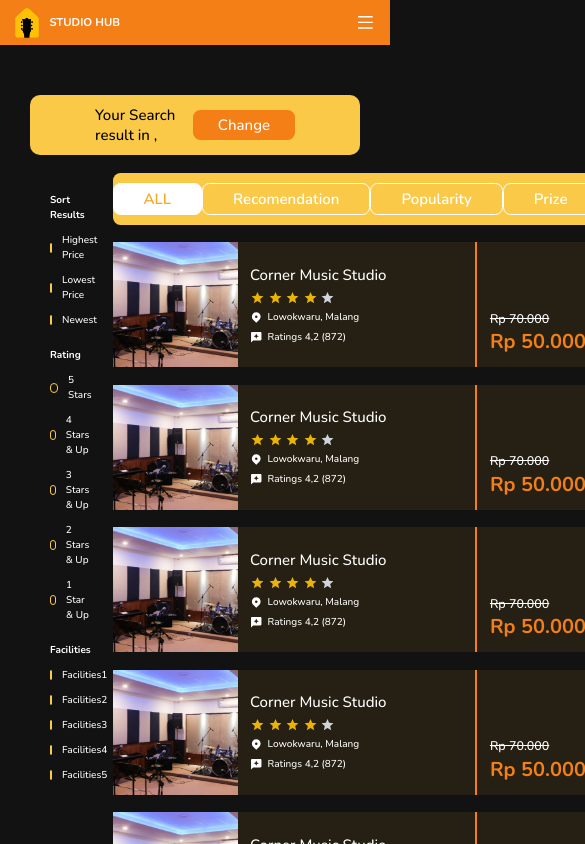
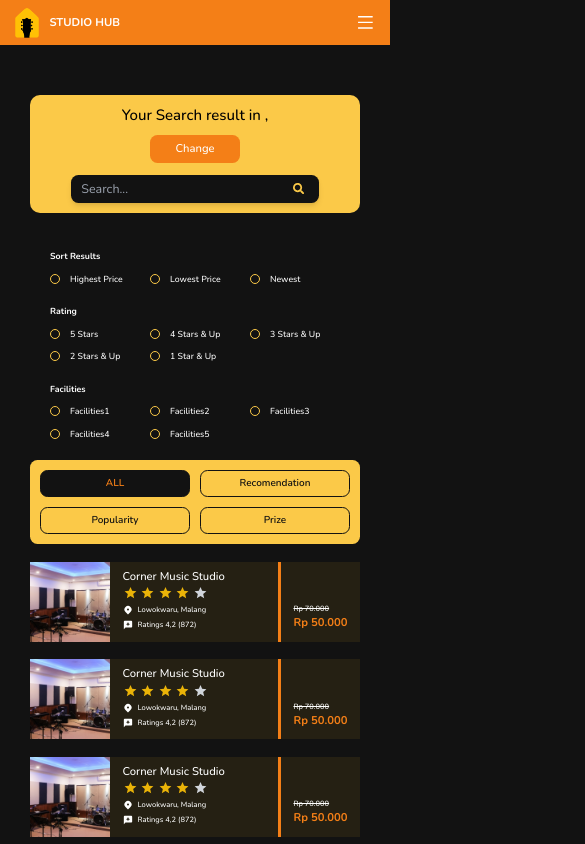
Before and after one commit to Minezee/StudioHub, a React (Vite) app: page /studio-list in a window 390 px wide. Shown: the top 844 px of the page, 585 px wide, since content can reach past the window. Built offline with nearby package versions, Linux system fonts and the light colour scheme.

Commit message:
add responsive for searchList

```diff
--- a/src/components/common/Navbar.jsx
+++ b/src/components/common/Navbar.jsx
@@ -5,6 +5,10 @@ import { IoClose } from "react-icons/io5"
 import { useState, useEffect } from "react"
 
 const navMenu = [
+    {
+        name: "Home",
+        direct: "/",
+    },
     {
         name: "Studio",
         direct: "/",
@@ -33,11 +37,11 @@ const Navbar = () => {
     return (
         <>
             {/* Dekstop */}
-            <header className='w-full hidden justify-between items-center bg-orange-500 px-16 py-4 text-white md:flex'>
-                <div className="flex text-white text-xl font-bold gap-6 items-center">
+            <header className='w-full hidden justify-between items-center bg-orange-500 px-16 py-4 text-white sm:flex'>
+                <NavLink to={'/'} className="flex text-white text-xl font-bold gap-6 items-center">
                     <img src={logo} alt="logo" className="h-14 w-auto" />
                     STUDIO HUB
-                </div>
+                </NavLink>
                 <nav className='flex gap-10 text-xl'>
                     {navMenu.map(menu => (
                         <Link key={menu.name} to={menu.direct}>{menu.name}</Link>
@@ -47,7 +51,7 @@ const Navbar = () => {
             </header>
 
             {/* Mobile */}
-            <header className='w-full flex justify-between md:hidden text-lg bg-orange-500 px-6 py-3 text-white'>
+            <header className='w-full flex justify-between sm:hidden text-lg bg-orange-500 px-6 py-3 text-white'>
                 <NavLink to="/" className="flex text-white font-bold gap-4 items-center">
                     <img src={logo} alt="logo" className="h-12 w-auto" />
                     STUDIO HUB
--- a/src/components/global/Card.jsx
+++ b/src/components/global/Card.jsx
@@ -5,20 +5,20 @@ import { MdReviews } from "react-icons/md"
 
 const Card = () => {
     return (
-        <div className="bg-card-bg flex justify-between text-white">
+        <div className="bg-card-bg flex h-32 sm:h-[12.5rem] justify-between text-white">
             <div className="flex items-center gap-5">
-                <div className="w-[12.5rem] h-[12.5rem]">
-                    <img src={display_studio} alt="" className="w-full h-full" />
+                <div className="h-full w-auto">
+                    <img src={display_studio} alt="" className="w-auto h-full" />
                 </div>
                 <div className="flex flex-col gap-2 font-medium">
-                    <h3 className="text-2xl">Corner Music Studio</h3>
+                    <h3 className="text-lg sm:text-2xl leading-3">Corner Music Studio</h3>
                     <DisplayStar rating={4} />
-                    <div className="flex items-center gap-2">
-                        <HiLocationMarker className="h-5 w-auto" />
+                    <div className="flex items-center gap-2 text-xs sm:text-base">
+                        <HiLocationMarker className="h-4 sm:h-5 w-auto" />
                         Lowokwaru, Malang
                     </div>
-                    <div className="flex items-center gap-2">
-                        <MdReviews className="h-5 w-auto" />
+                    <div className="flex items-center gap-2 text-xs sm:text-base">
+                        <MdReviews className="h-4 sm:h-5 w-auto" />
                         {"Ratings 4,2 (872)"}
                     </div>
                 </div>
@@ -26,8 +26,8 @@ const Card = () => {
             <div className="flex">
                 <div className="h-full w-1 bg-orange-500" />
                 <div className="flex flex-col justify-end items-start px-5 my-4">
-                    <s className="text-xl font-medium">Rp 70.000</s>
-                    <p className="font-bold text-[2rem] text-orange-500">Rp 50.000</p>
+                    <s className="text-xs sm:text-xl font-medium">Rp 70.000</s>
+                    <p className="font-bold text-lg sm:text-[2rem] text-orange-500">Rp 50.000</p>
                 </div>
             </div>
         </div>
--- a/src/components/global/Filter.jsx
+++ b/src/components/global/Filter.jsx
@@ -38,13 +38,13 @@ const Filter = () => {
     };
 
     return (
-        <aside className="w-1/4 flex flex-col gap-8 px-8 py-8">
+        <aside className="w-full md:w-1/4 grid grid-cols-1 sm:grid-cols-3 md:flex md:flex-col gap-8 px-8 py-8 text-sm sm:text-base">
             {filterMenu.map((menu) => (
                 <div key={menu.title} className="text-white">
                     <h3 className="font-bold">{menu.title}</h3>
                     <RadioGroup value={selectedFilter[menu.title]} onChange={(value) => handleSelect(menu.title, value)}>
                         <RadioGroup.Label className="sr-only">{menu.title}</RadioGroup.Label>
-                        <div className="flex flex-col gap-4 mt-4">
+                        <div className="md:flex grid grid-cols-3 sm:grid-cols-2 md:flex-col gap-4 mt-4">
                             {menu.submenu.map((sub) => (
                                 <RadioGroup.Option
                                     key={sub}
--- a/src/components/global/ResultHeader.jsx
+++ b/src/components/global/ResultHeader.jsx
@@ -1,21 +1,45 @@
 import { useSearchParams } from "react-router-dom";
 import { NavLink } from "react-router-dom";
+import { FaSearch } from "react-icons/fa";
+import { useState } from "react";
 
 const ResultHeader = () => {
     const [searchParams] = useSearchParams();
+    const [isFocus, setIsFocus] = useState(false)
     const province = searchParams.get('province');
     const city = searchParams.get('city');
     const date = searchParams.get('date');
 
+    function handleSubmit(e){
+        e.preventDefault();
+    }
+
     return (
         <div className="pt-20 mb-7">
-                <div className="w-full bg-yellow-400 px-[6.5rem] py-4 rounded-2xl flex justify-between items-center">
-                    <div>
-                        <p className="text-2xl font-medium">Your Search result in {city}, {province}</p>
-                        <p className="font-light">{date}</p>
-                    </div>
-                    <NavLink to={'/'} className="text-white text-2xl font-medium bg-orange-500 px-10 py-2 rounded-xl">Change</NavLink>
+            <div className="w-full bg-yellow-400 pl-0 sm:pl-10 md:pl-[6.5rem] sm:pr-10 py-4 rounded-2xl flex flex-col sm:flex-row justify-between items-center gap-4 sm:gap-0 text-center sm:text-start">
+                <div>
+                    <p className="text-2xl font-medium">Your Search result in {city}, {province}</p>
+                    <p className="font-light">{date}</p>
                 </div>
+                <div className="flex flex-col sm:flex-row items-center gap-5 w-full sm:w-auto">
+                    <NavLink to={'/'} className={`text-white text-lg sm:text-xl font-medium bg-orange-500 flex items-center justify-center py-2 rounded-xl ${isFocus ? "sm:px-10" : "sm:flex-1"}`}>
+                        <p className="px-10 sm:px-0">Change</p>
+                    </NavLink>
+                    <form onSubmit={handleSubmit} className={`flex items-center bg-dark pr-4 rounded-xl shadow-md text-yellow-400 w-3/4 sm:w-auto text-xl ${!isFocus && 'sm:flex-1'}`}>
+                        <input
+                            required
+                            type="text"
+                            placeholder="Search..."
+                            onFocus={() => setIsFocus(true)}
+                            onBlur={() => setIsFocus(false)}
+                            className="px-4 py-2 focus:outline-none bg-transparent w-full"
+                        />
+                        <button type="submit" className="px-2 text-lg">
+                            <FaSearch />
+                        </button>
+                    </form>
+                </div>
+            </div>
         </div>
     )
 }
--- a/src/components/global/SortBy.jsx
+++ b/src/components/global/SortBy.jsx
@@ -6,14 +6,14 @@ const SortBy = () => {
     const filter = ["ALL", "Recomendation", "Popularity", "Prize"];
 
     return (
-        <RadioGroup value={selectedFilter} onChange={setSelectedFilter} className="bg-yellow-400 flex-1 flex justify-evenly py-4 rounded-xl mb-7">
+        <RadioGroup value={selectedFilter} onChange={setSelectedFilter} className="bg-yellow-400 flex-1 grid grid-cols-2 px-4 sm:px-0 gap-4 sm:gap-0 sm:flex sm:justify-evenly py-4 rounded-xl mb-7 w-full">
             <RadioGroup.Label className="sr-only">Sort By</RadioGroup.Label>
             {filter.map(name => (
                 <RadioGroup.Option
                     key={name}
                     value={name}>
                     {({ checked }) => (
-                        <button className={`${checked ? 'bg-white text-orange-400' : 'text-white'} text-2xl font-semibold px-12 py-2 flex rounded-xl border border-white`}>{name}</button>
+                        <button className={`${checked ? 'bg-dark text-orange-500' : 'text-dark'} text-base sm:text-2xl font-semibold w-full sm:px-12 py-2 rounded-xl border border-dark`}>{name}</button>
                     )}
                 </RadioGroup.Option>
             ))}
--- a/src/containers/ResultList/SearchResult.jsx
+++ b/src/containers/ResultList/SearchResult.jsx
@@ -4,7 +4,7 @@ const SearchResult = () => {
     return (
         <>
             <ResultHeader />
-            <div className="flex">
+            <div className="flex flex-col md:flex-row ">
                 <Filter />
                 <div className="flex-1">
                     <SortBy />
--- a/src/index.css
+++ b/src/index.css
@@ -3,31 +3,30 @@
 @tailwind components;
 @tailwind utilities;
 
+* {
+    -webkit-user-select: none;
+    -moz-user-select: none;
+    -ms-user-select: none;
+    user-select: none;
+}
+
+@layer base {
+    html {
+        -webkit-tap-highlight-color: rgba(0, 0, 0, 0);
+    }
+}
+
 html {
     @apply text-[10px] lg:text-[12px] 2xl:text-[16px]
 }
+
 
 body {
     margin: 0;
     padding: 0;
     box-sizing: border-box;
     font-family: 'Nunito', 'Lucida Sans', 'Lucida Sans Regular', 'Lucida Grande', 'Lucida Sans Unicode', Geneva, Verdana, sans-serif;
-    /* Chrome all / Safari all */
-    -moz-user-select: none;
-    /* Firefox all */
-    -ms-user-select: none;
-    /* IE 10+ */
-    user-select: none;
-    /* Likely future */
-    -webkit-user-select: none;
     @apply bg-dark
-}
-
-/*clear select highlight for mobile*/
-@layer base {
-    html {
-        -webkit-tap-highlight-color: rgba(0, 0, 0, 0);
-    }
 }
 
 .login-form>svg {
```
